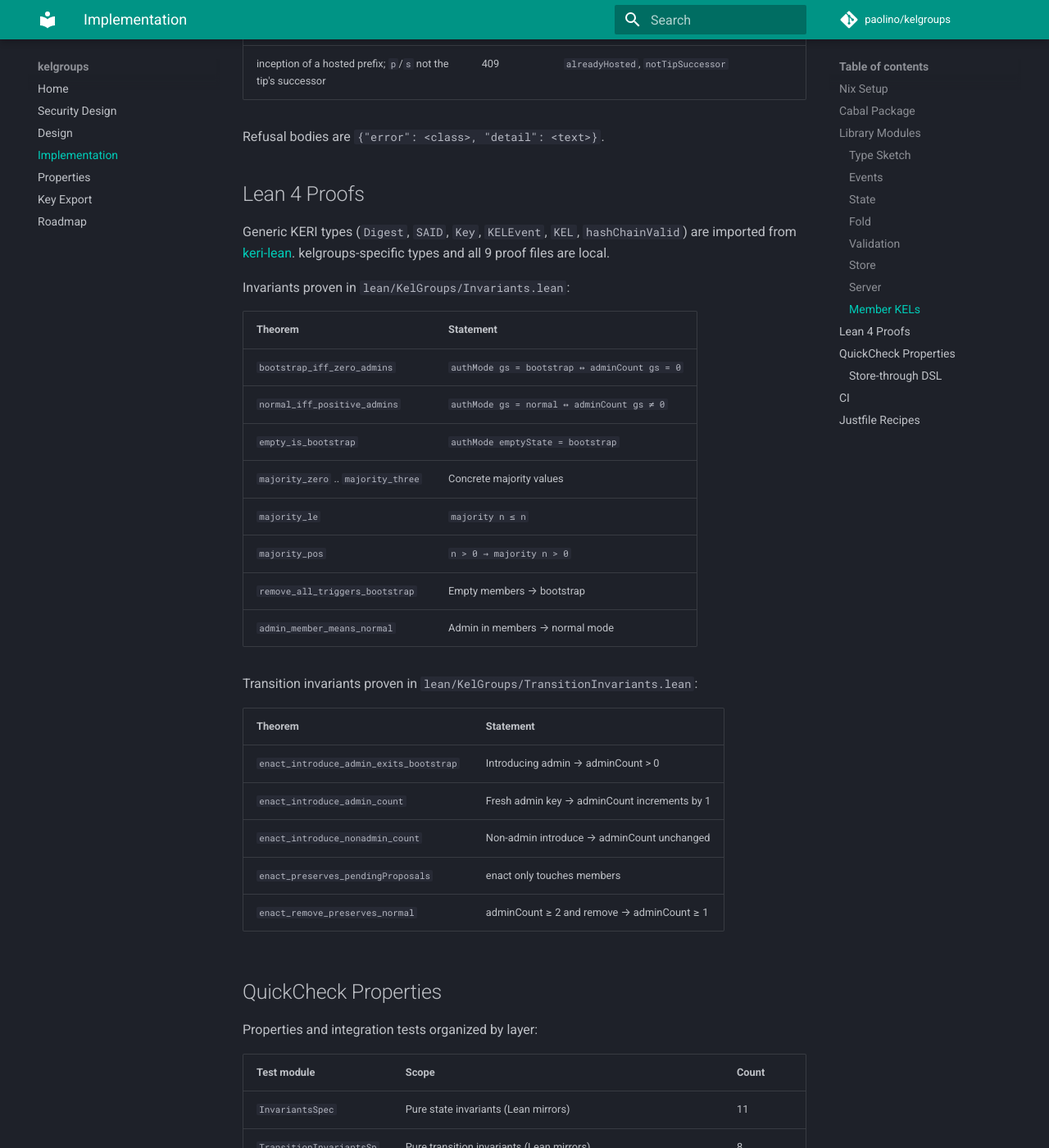
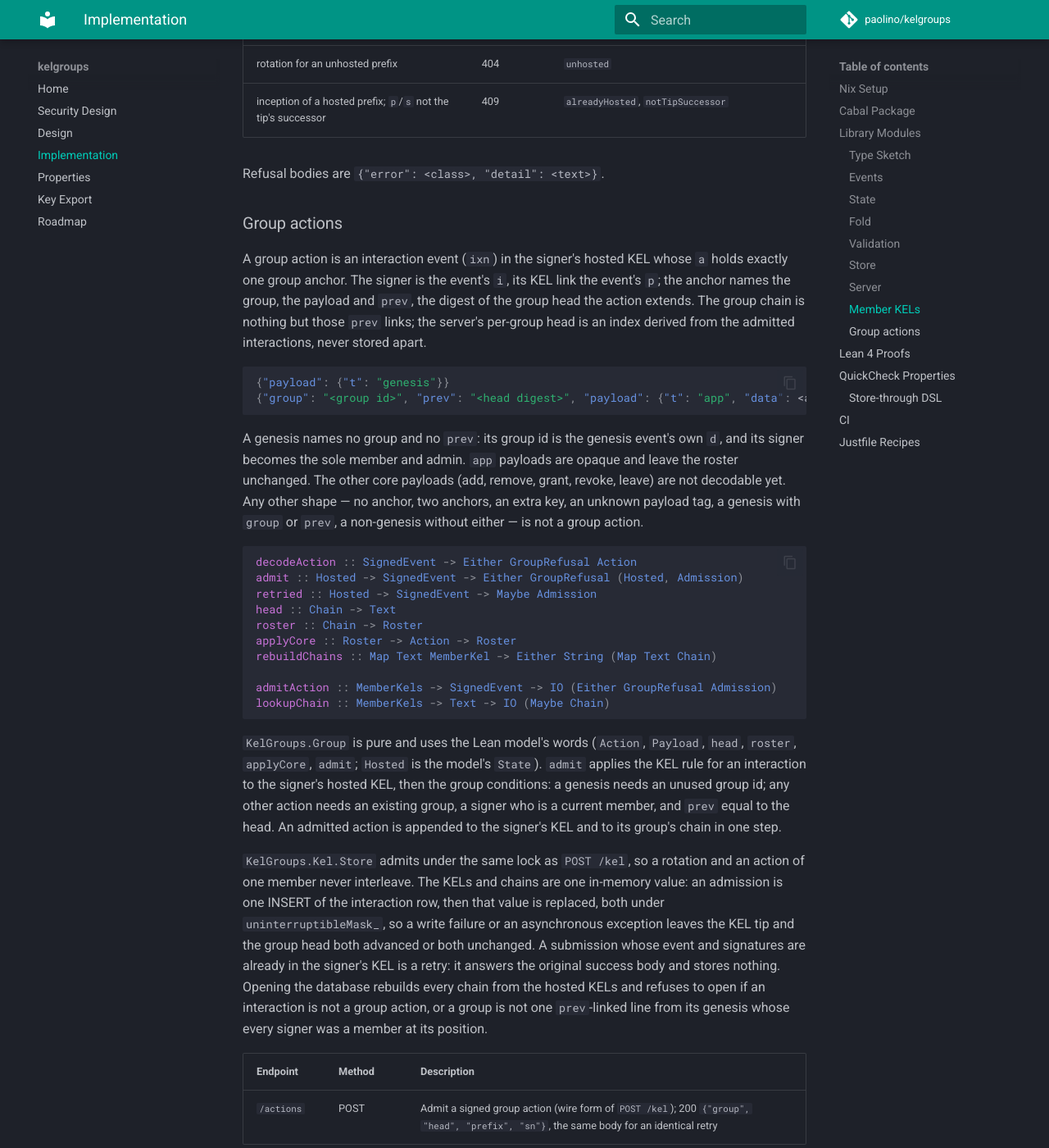
Before and after one commit to paolino/kelgroups, an MkDocs documentation site: the page built from docs/docs/implementation.md, in a window 1280 px wide and 1400 px high, scrolled down 6095 px. Shown: the whole window at 82% size. Built offline with MkDocs 1.6.1 and Material for MkDocs 9.7.7, drawn with Linux system fonts in a browser that asks for light colours; comment, search, counter and statistics services are not loaded; some of the changed text lies outside the part shown.

Commit message:
feat: admit group genesis and actions
A group action is an interaction event in the signer's hosted KEL
whose single anchor names the group, the payload and prev, the head
it extends. A genesis anchor names neither: its group id is the
event's own d and its signer becomes the sole member and admin.
KelGroups.Group decodes the anchor and admits an action in the Lean
model's terms: the KEL rule for an interaction on the signer's KEL,
then an unused id for a genesis, or an existing group, a current
member and prev equal to the head.

POST /actions admits under the member KEL store's lock. KELs and
chains are one in-memory value, replaced only after the single
INSERT of the interaction row and under the same mask, so the KEL
tip and the group head advance together or not at all. A
submission whose signed bytes and signatures are already in the
signer's KEL is a retry and answers its original body; identity is
the canonical serialization, since anchor numbers compare by value.
Chains are not stored: opening the database rebuilds them from the
hosted KELs and refuses an interaction that is not a group action
or a group that is not one prev-linked line of members' actions.

The old group path is unchanged and the admission code imports
none of it.

Tasks: T001, T002, T003

````diff
--- a/docs/docs/implementation.md
+++ b/docs/docs/implementation.md
@@ -31,7 +31,8 @@
 | `KelGroups.Store` | SQLite-backed KEL store with KERI events and digest chain |
 | `KelGroups.Kel` | Member KELs and the KERI rule on append (`host`, `rotate`, `tip`) |
 | `KelGroups.Kel.Codec` | JSON wire form of signed member KEL events |
-| `KelGroups.Kel.Store` | Member KELs in the server database, re-checked on open |
+| `KelGroups.Kel.Store` | Member KELs in the server database, re-checked on open; group action admission |
+| `KelGroups.Group` | Group actions, chains, membership and their admission (`admit`, `head`, `roster`) |
 | `KelGroups.Server` | WAI application: routing, KERI event construction, SSE streaming |
 | `KelGroups.Server.JSON` | Orphan `ToJSON`/`FromJSON` instances + HTTP types (`Submission`, `AppendResult`, `ServerError`) |
 
@@ -190,8 +191,8 @@ a next-key commitment.
 database (prefix, sequence number, canonical event bytes, signatures, digest; unique on prefix
 and sequence number). A submission is decided under an append lock: a refusal writes nothing; an
 acceptance is one INSERT, and memory is updated after it commits. Opening the database replays
-every stored KEL through the rule and refuses to open on a violation. Interactions are part of
-the rule (for group admission) but no endpoint accepts them yet.
+every stored KEL through the rule and refuses to open on a violation. Interactions are group
+actions, admitted only through `POST /actions` (below).
 
 | Endpoint | Method | Description |
 |---|---|---|
@@ -221,6 +222,76 @@ thresholds in decimal; the GET array returns each event in that canonical byte f
 | inception of a hosted prefix; `p`/`s` not the tip's successor | 409 | `alreadyHosted`, `notTipSuccessor` |
 
 Refusal bodies are `{"error": <class>, "detail": <text>}`.
+
+### Group actions
+
+A group action is an interaction event (`ixn`) in the signer's hosted KEL whose `a` holds
+exactly one group anchor. The signer is the event's `i`, its KEL link the event's `p`; the
+anchor names the group, the payload and `prev`, the digest of the group head the action
+extends. The group chain is nothing but those `prev` links; the server's per-group head is an
+index derived from the admitted interactions, never stored apart.
+
+```json
+{"payload": {"t": "genesis"}}
+{"group": "<group id>", "prev": "<head digest>", "payload": {"t": "app", "data": <any JSON>}}
+```
+
+A genesis names no group and no `prev`: its group id is the genesis event's own `d`, and its
+signer becomes the sole member and admin. `app` payloads are opaque and leave the roster
+unchanged. The other core payloads (add, remove, grant, revoke, leave) are not decodable yet.
+Any other shape — no anchor, two anchors, an extra key, an unknown payload tag, a genesis with
+`group` or `prev`, a non-genesis without either — is not a group action.
+
+```haskell
+decodeAction :: SignedEvent -> Either GroupRefusal Action
+admit :: Hosted -> SignedEvent -> Either GroupRefusal (Hosted, Admission)
+retried :: Hosted -> SignedEvent -> Maybe Admission
+head :: Chain -> Text
+roster :: Chain -> Roster
+applyCore :: Roster -> Action -> Roster
+rebuildChains :: Map Text MemberKel -> Either String (Map Text Chain)
+
+admitAction :: MemberKels -> SignedEvent -> IO (Either GroupRefusal Admission)
+lookupChain :: MemberKels -> Text -> IO (Maybe Chain)
+```
+
+`KelGroups.Group` is pure and uses the Lean model's words (`Action`, `Payload`, `head`,
+`roster`, `applyCore`, `admit`; `Hosted` is the model's `State`). `admit` applies the KEL rule
+for an interaction to the signer's hosted KEL, then the group conditions: a genesis needs an
+unused group id; any other action needs an existing group, a signer who is a current member,
+and `prev` equal to the head. An admitted action is appended to the signer's KEL and to its
+group's chain in one step.
+
+`KelGroups.Kel.Store` admits under the same lock as `POST /kel`, so a rotation and an action
+of one member never interleave. The KELs and chains are one in-memory value: an admission is
+one INSERT of the interaction row, then that value is replaced, both under
+`uninterruptibleMask_`, so a write failure or an asynchronous exception leaves the KEL tip and
+the group head both advanced or both unchanged. A submission whose event and signatures are
+already in the signer's KEL is a retry: it answers the original success body and stores
+nothing. Opening the database rebuilds every chain from the hosted KELs and refuses to open if
+an interaction is not a group action, or a group is not one `prev`-linked line from its genesis
+whose every signer was a member at its position.
+
+| Endpoint | Method | Description |
+|---|---|---|
+| `/actions` | POST | Admit a signed group action (wire form of `POST /kel`); 200 `{"group", "head", "prefix", "sn"}`, the same body for an identical retry |
+
+Checks run in this order and the first failure decides the answer: decode, retry, signer
+hosted, the KEL rule (SAID, `i`/`p`/`s` against the tip, signatures), then the group
+conditions. A refusal stores nothing.
+
+| Refusal | Status | `error` |
+|---|---|---|
+| body or event not decodable | 400 | `notDecodable` |
+| not exactly one well-formed group anchor | 400 | `notAGroupAction` |
+| not an interaction | 422 | `unexpectedEventKind` |
+| SAID mismatch; signatures invalid or under threshold | 422 | `saidMismatch`, `invalidSignatures` |
+| signer not hosted; group id with no chain | 404 | `unhosted`, `noSuchGroup` |
+| signer not a current member | 403 | `notAMember` |
+| `p`/`s` not the tip's successor; `prev` not the head; genesis of an existing id | 409 | `notTipSuccessor`, `prevNotHead`, `groupExists` |
+
+A refused action is void: the member re-reads its tip and the head and signs again. A write
+failure answers 500 and stores nothing.
 
 ## Lean 4 Proofs
 
````
Also changed, not shown: specs/39-action-admission/tasks.md (+3 -3 lines), 12 other files.
